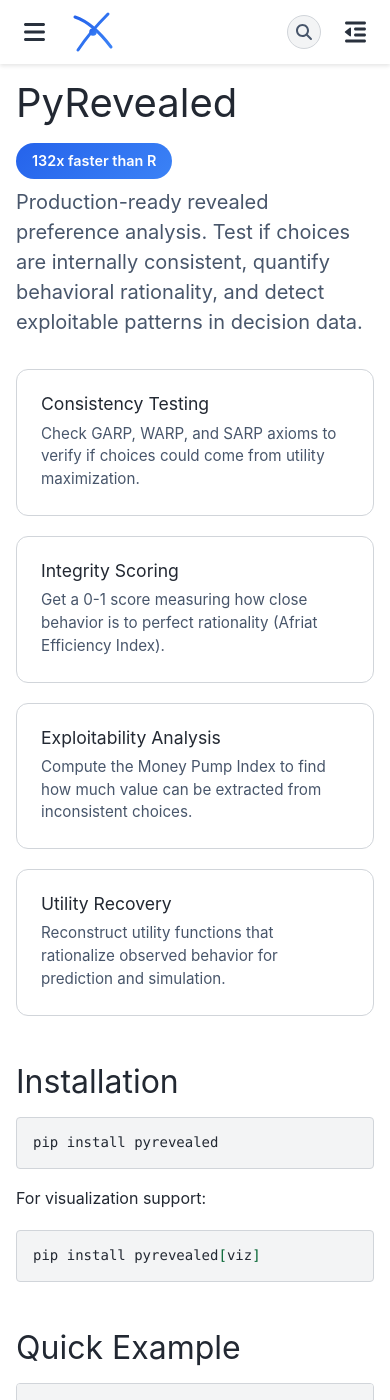
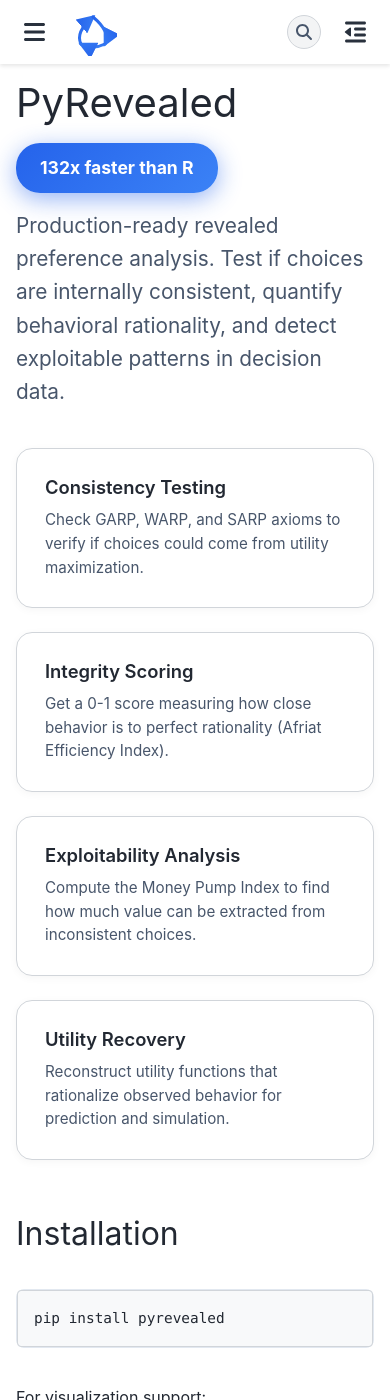
Before and after one commit to rawatpranjal/PyRevealed, a Sphinx documentation site: the page built from docs/index.rst, in a window 390 px wide and 1400 px high. Built offline with Sphinx 7.4.7 and the PyData theme 0.15.4, drawn with Linux system fonts in a browser that asks for light colours.

Commit message:
Improve docs styling and add triangular cycle logo
- Add clean & minimal styling for internal doc pages:
  - Colored admonitions (note/warning/important/tip)
  - Refined tables with zebra striping
  - Better code block styling
  - Improved API documentation cards
  - Typography and spacing refinements

- Replace logo with minimal triangular arrow cycle
  representing preference transitivity

🤖 Generated with [Claude Code](https://claude.com/claude-code)

Co-Authored-By: Claude Opus 4.5 <noreply@anthropic.com>

```diff
--- a/docs/_static/custom.css
+++ b/docs/_static/custom.css
@@ -1,4 +1,4 @@
-/* Minimal PyRevealed Documentation Styles */
+/* PyRevealed Documentation Styles */
 
 /* Clean spacing */
 .bd-content {
@@ -41,49 +41,85 @@ div.math {
     margin-top: 32px;
 }
 
-/* Speed badge */
+/* ============================================
+   HOMEPAGE STYLES
+   ============================================ */
+
+/* Speed badge - prominent with glow */
 .speed-badge {
     display: inline-block;
     background: linear-gradient(135deg, #2563eb, #3b82f6);
     color: white;
-    padding: 6px 16px;
-    border-radius: 20px;
-    font-weight: 600;
-    font-size: 0.9em;
-    margin-bottom: 8px;
+    padding: 10px 24px;
+    border-radius: 24px;
+    font-weight: 700;
+    font-size: 1.1em;
+    margin-bottom: 16px;
+    box-shadow: 0 4px 14px rgba(37, 99, 235, 0.35);
+    animation: pulse 2.5s ease-in-out infinite;
+}
+
+@keyframes pulse {
+    0%, 100% { box-shadow: 0 4px 14px rgba(37, 99, 235, 0.35); }
+    50% { box-shadow: 0 6px 24px rgba(37, 99, 235, 0.5); }
 }
 
 /* Hero tagline */
 .hero-tagline {
-    font-size: 1.25em;
+    font-size: 1.3em;
     color: var(--pst-color-text-muted);
-    margin-bottom: 32px;
-    line-height: 1.5;
+    margin-bottom: 40px;
+    line-height: 1.6;
+    max-width: 700px;
 }
 
-/* Feature grid */
+/* Feature grid - 3 columns */
 .feature-grid {
     display: grid;
-    grid-template-columns: repeat(auto-fit, minmax(220px, 1fr));
-    gap: 20px;
-    margin: 32px 0 48px 0;
+    grid-template-columns: repeat(3, 1fr);
+    gap: 24px;
+    margin: 40px 0 56px 0;
 }
 
+@media (max-width: 900px) {
+    .feature-grid {
+        grid-template-columns: repeat(2, 1fr);
+    }
+}
+
+@media (max-width: 600px) {
+    .feature-grid {
+        grid-template-columns: 1fr;
+    }
+}
+
+/* Feature cards with depth */
 .feature-card {
-    padding: 24px;
+    padding: 28px;
     border: 1px solid var(--pst-color-border);
-    border-radius: 12px;
+    border-radius: 16px;
     background: var(--pst-color-background);
-    transition: border-color 0.2s ease;
+    box-shadow: 0 2px 8px rgba(0, 0, 0, 0.04);
+    transition: all 0.25s ease;
 }
 
 .feature-card:hover {
     border-color: #3b82f6;
+    transform: translateY(-4px);
+    box-shadow: 0 12px 32px rgba(37, 99, 235, 0.12);
+}
+
+/* Feature icon */
+.feature-icon {
+    font-size: 2em;
+    margin-bottom: 14px;
+    display: block;
 }
 
 .feature-card h3 {
-    margin: 0 0 8px 0;
-    font-size: 1.1em;
+    margin: 0 0 10px 0;
+    font-size: 1.15em;
+    font-weight: 600;
     color: var(--pst-color-text-base);
 }
 
@@ -91,16 +127,237 @@ div.math {
     margin: 0;
     font-size: 0.95em;
     color: var(--pst-color-text-muted);
-    line-height: 1.5;
+    line-height: 1.55;
 }
 
-/* Install command box */
-.install-box {
-    background: var(--pst-color-surface);
-    border: 1px solid var(--pst-color-border);
+/* ============================================
+   INTERNAL PAGE STYLES - Clean & Minimal
+   ============================================ */
+
+/* --- Admonitions --- */
+.bd-content .admonition {
+    padding: 16px 20px;
     border-radius: 8px;
-    padding: 16px 20px;
-    font-family: monospace;
-    font-size: 1em;
+    border: none;
+    border-left: 4px solid;
+    margin: 24px 0;
+    background: #f8f9fa;
+}
+
+.bd-content .admonition-title {
+    font-weight: 600;
+    font-size: 0.9em;
+    text-transform: uppercase;
+    letter-spacing: 0.03em;
+    margin-bottom: 8px;
+    padding: 0;
+    background: none;
+}
+
+.bd-content .admonition p:last-child {
+    margin-bottom: 0;
+}
+
+/* Note - soft blue */
+.bd-content .admonition.note {
+    background: #f0f7ff;
+    border-left-color: #3b82f6;
+}
+
+.bd-content .admonition.note > .admonition-title {
+    color: #1d4ed8;
+}
+
+/* Warning - soft amber */
+.bd-content .admonition.warning {
+    background: #fffbeb;
+    border-left-color: #f59e0b;
+}
+
+.bd-content .admonition.warning > .admonition-title {
+    color: #b45309;
+}
+
+/* Important - soft red */
+.bd-content .admonition.important {
+    background: #fef2f2;
+    border-left-color: #ef4444;
+}
+
+.bd-content .admonition.important > .admonition-title {
+    color: #dc2626;
+}
+
+/* Tip / Hint - soft green */
+.bd-content .admonition.tip,
+.bd-content .admonition.hint {
+    background: #f0fdf4;
+    border-left-color: #22c55e;
+}
+
+.bd-content .admonition.tip > .admonition-title,
+.bd-content .admonition.hint > .admonition-title {
+    color: #16a34a;
+}
+
+/* --- Tables --- */
+.bd-content table.docutils {
+    border: 1px solid #e2e8f0;
+    border-radius: 8px;
+    overflow: hidden;
+    margin: 24px 0;
+}
+
+.bd-content table.docutils th {
+    background: #f1f5f9;
+    font-weight: 600;
+    font-size: 0.9em;
+    text-transform: uppercase;
+    letter-spacing: 0.02em;
+    color: #475569;
+    padding: 12px 16px;
+    border-bottom: 2px solid #e2e8f0;
+}
+
+.bd-content table.docutils td {
+    padding: 12px 16px;
+    border-bottom: 1px solid #f1f5f9;
+}
+
+.bd-content table.docutils tr:nth-child(even) td {
+    background: #fafafa;
+}
+
+.bd-content table.docutils tr:last-child td {
+    border-bottom: none;
+}
+
+/* --- Code Blocks --- */
+.bd-content div.highlight {
+    background: #f8f9fa;
+    border: 1px solid #e2e8f0;
+    border-radius: 8px;
+    margin: 20px 0;
+}
+
+.bd-content div.highlight pre {
+    padding: 16px;
+    margin: 0;
+    background: transparent;
+    font-size: 0.9em;
+    line-height: 1.6;
+}
+
+/* --- Inline Code --- */
+.bd-content code.literal {
+    background: #f1f5f9;
+    padding: 2px 6px;
+    border-radius: 4px;
+    font-size: 0.88em;
+    color: #334155;
+}
+
+/* --- Math Blocks --- */
+.bd-content div.math {
+    background: #fafafa;
+    border-radius: 8px;
+    padding: 20px 24px;
+    margin: 28px 0;
+    overflow-x: auto;
+}
+
+/* --- API Documentation --- */
+.bd-content dl.py {
+    margin: 24px 0;
+    padding: 0;
+}
+
+.bd-content dl.py dt {
+    background: #f8f9fa;
+    padding: 12px 16px;
+    border-radius: 8px 8px 0 0;
+    border: 1px solid #e2e8f0;
+    border-bottom: none;
+    font-family: ui-monospace, SFMono-Regular, Menlo, Monaco, Consolas, monospace;
+    font-size: 0.9em;
+}
+
+.bd-content dl.py dd {
+    padding: 16px;
+    border: 1px solid #e2e8f0;
+    border-top: none;
+    border-radius: 0 0 8px 8px;
+    margin: 0 0 16px 0;
+}
+
+.bd-content dl.py dd p:last-child {
+    margin-bottom: 0;
+}
+
+/* Parameter lists */
+.bd-content dl.field-list {
     margin: 16px 0;
 }
+
+.bd-content dl.field-list dt {
+    font-weight: 600;
+    color: #475569;
+    font-size: 0.9em;
+}
+
+.bd-content dl.field-list dd {
+    margin-left: 0;
+    padding-left: 16px;
+    margin-bottom: 12px;
+}
+
+/* --- Definition Lists --- */
+.bd-content dl:not(.py):not(.field-list) dt {
+    font-weight: 600;
+    color: var(--pst-color-text-base);
+    margin-top: 16px;
+}
+
+.bd-content dl:not(.py):not(.field-list) dd {
+    margin-left: 0;
+    padding-left: 20px;
+    color: var(--pst-color-text-muted);
+}
+
+/* --- Blockquotes --- */
+.bd-content blockquote {
+    border-left: 3px solid #e2e8f0;
+    padding-left: 20px;
+    margin: 20px 0;
+    color: var(--pst-color-text-muted);
+    font-style: italic;
+}
+
+/* --- Links --- */
+.bd-content a {
+    color: #2563eb;
+    text-decoration: none;
+    transition: color 0.15s ease;
+}
+
+.bd-content a:hover {
+    color: #1d4ed8;
+    text-decoration: underline;
+}
+
+/* --- Lists --- */
+.bd-content ul,
+.bd-content ol {
+    padding-left: 24px;
+    margin: 16px 0;
+}
+
+.bd-content li {
+    margin: 8px 0;
+    line-height: 1.6;
+}
+
+/* --- Section Dividers --- */
+.bd-content .section > hr {
+    margin: 48px 0;
+}
```
Also changed, not shown: docs/_static/logo.svg.
